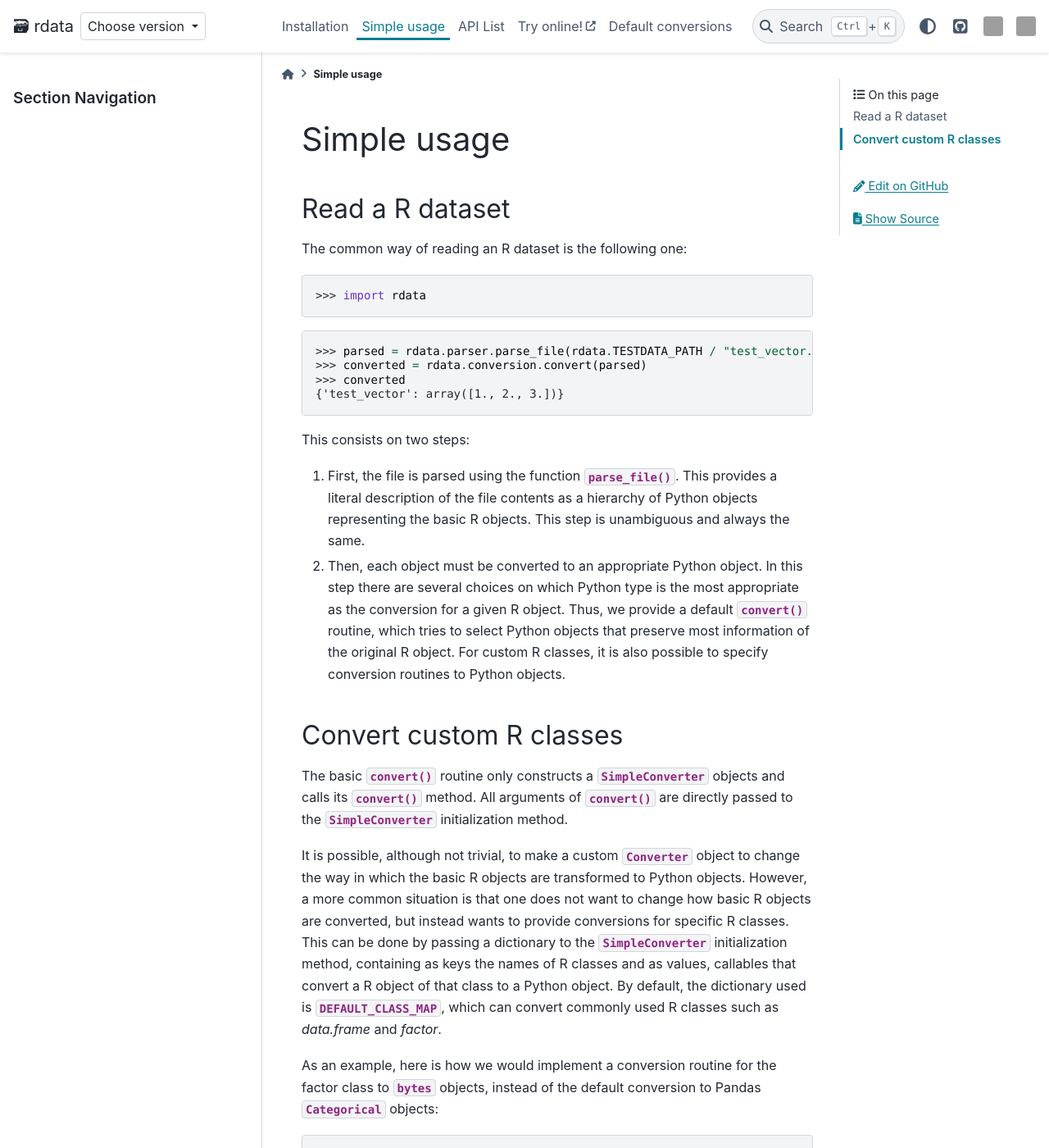
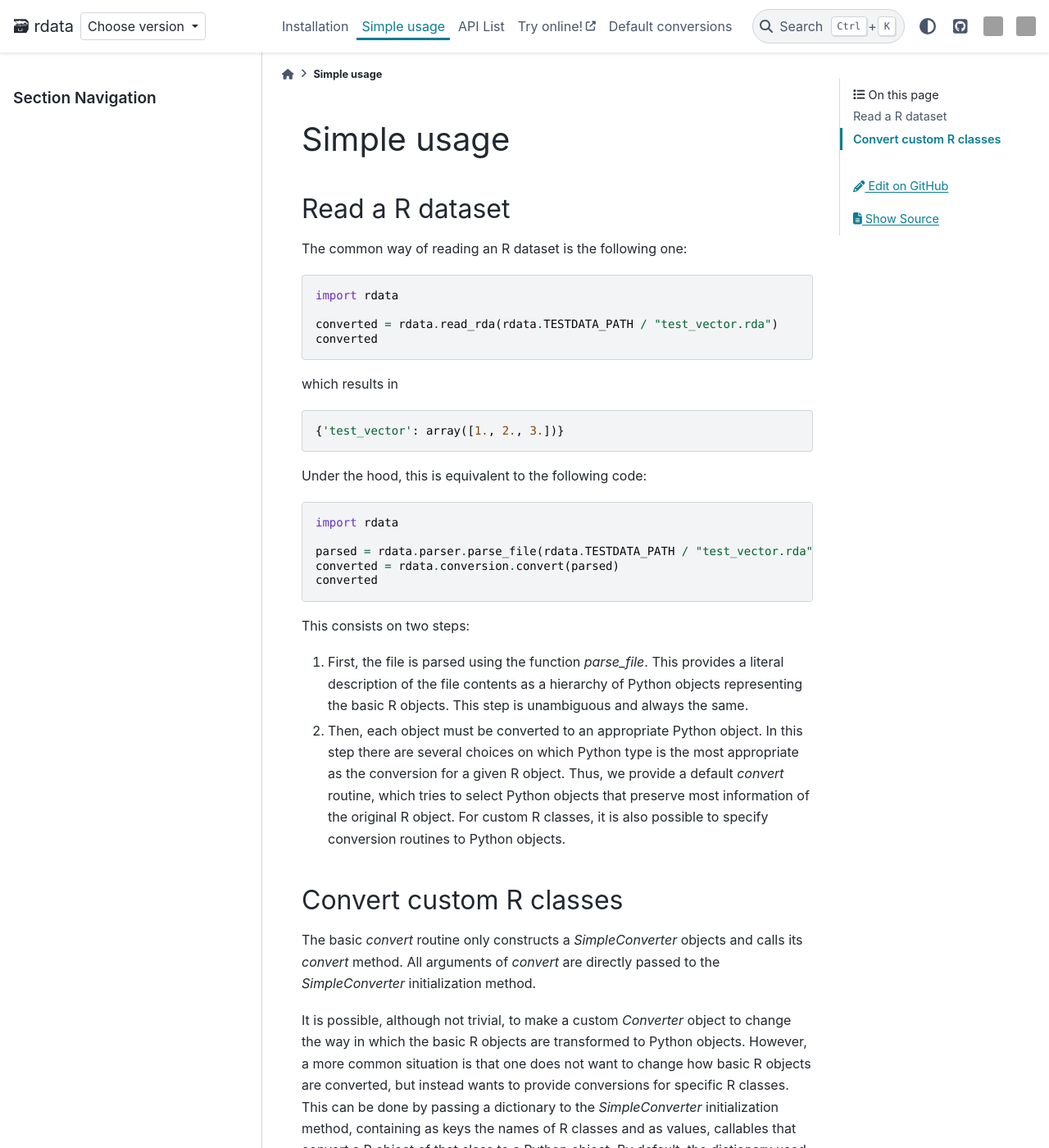
Before and after one commit to vnmabus/rdata, a Sphinx documentation site: the page built from docs/simpleusage.rst, in a window 1280 px wide and 1400 px high. Shown: the whole window at 82% size. Built offline with Sphinx 7.4.7 and the PyData theme 0.15.4, drawn with Linux system fonts in a browser that asks for light colours; pages that are not in the unit, such as notebooks, are missing from menus; comment, search, counter and statistics services are not loaded; some of the changed text lies outside the part shown; grey boxes are pictures that could not be loaded.

```diff
--- a/docs/simpleusage.rst
+++ b/docs/simpleusage.rst
@@ -6,23 +6,39 @@ Read a R dataset
 
 The common way of reading an R dataset is the following one:
 
->>> import rdata
+.. code:: python
 
->>> parsed = rdata.parser.parse_file(rdata.TESTDATA_PATH / "test_vector.rda")
->>> converted = rdata.conversion.convert(parsed)
->>> converted
-{'test_vector': array([1., 2., 3.])}
+    import rdata
+
+    converted = rdata.read_rda(rdata.TESTDATA_PATH / "test_vector.rda")
+    converted
+
+which results in
+
+.. code:: python
+
+    {'test_vector': array([1., 2., 3.])}
+
+Under the hood, this is equivalent to the following code:
+
+.. code:: python
+
+    import rdata
+
+    parsed = rdata.parser.parse_file(rdata.TESTDATA_PATH / "test_vector.rda")
+    converted = rdata.conversion.convert(parsed)
+    converted
 
 This consists on two steps:
 
 #. First, the file is parsed using the function
-   :func:`~rdata.parser.parse_file`. This provides a literal description of the
+   `parse_file`. This provides a literal description of the
    file contents as a hierarchy of Python objects representing the basic R
    objects. This step is unambiguous and always the same.
 #. Then, each object must be converted to an appropriate Python object. In this
    step there are several choices on which Python type is the most appropriate
    as the conversion for a given R object. Thus, we provide a default
-   :func:`~rdata.conversion.convert` routine, which tries to select Python
+   `convert` routine, which tries to select Python
    objects that preserve most information of the original R object. For custom
    R classes, it is also possible to specify conversion routines to Python
    objects.
@@ -30,49 +46,54 @@ This consists on two steps:
 Convert custom R classes
 ------------------------
 
-The basic :func:`~rdata.conversion.convert` routine only constructs a
-:class:`~rdata.conversion.SimpleConverter` objects and calls its
-:meth:`~rdata.conversion.SimpleConverter.convert` method. All arguments of
-:func:`~rdata.conversion.convert` are directly passed to the
-:class:`~rdata.conversion.SimpleConverter` initialization method.
+The basic `convert` routine only constructs a
+`SimpleConverter` objects and calls its
+`convert` method. All arguments of
+`convert` are directly passed to the
+`SimpleConverter` initialization method.
 
 It is possible, although not trivial, to make a custom
-:class:`~rdata.conversion.Converter` object to change the way in which the
+`Converter` object to change the way in which the
 basic R objects are transformed to Python objects. However, a more common
 situation is that one does not want to change how basic R objects are
 converted, but instead wants to provide conversions for specific R classes.
 This can be done by passing a dictionary to the
-:class:`~rdata.conversion.SimpleConverter` initialization method, containing
+`SimpleConverter` initialization method, containing
 as keys the names of R classes and as values, callables that convert a
 R object of that class to a Python object. By default, the dictionary used
-is :data:`~rdata.conversion._conversion.DEFAULT_CLASS_MAP`, which can convert
+is `DEFAULT_CLASS_MAP`, which can convert
 commonly used R classes such as `data.frame` and `factor`.
 
 As an example, here is how we would implement a conversion routine for the
-factor class to :class:`bytes` objects, instead of the default conversion to
-Pandas :class:`~pandas.Categorical` objects:
+factor class to `bytes` objects, instead of the default conversion to
+Pandas `Categorical` objects:
 
->>> import rdata
+.. code:: python
 
->>> def factor_constructor(obj, attrs):
-...     values = [
-...         bytes(attrs['levels'][i - 1], 'utf8')
-...         if i >= 0 else None for i in obj
-...     ]
-...
-...     return values
+    import rdata
 
->>> new_dict = {
-...     **rdata.conversion.DEFAULT_CLASS_MAP,
-...     "factor": factor_constructor
-... }
+    def factor_constructor(obj, attrs):
+        values = [bytes(attrs['levels'][i - 1], 'utf8')
+                  if i >= 0 else None for i in obj]
 
->>> parsed = rdata.parser.parse_file(
-...     rdata.TESTDATA_PATH / "test_dataframe.rda"
-... )
->>> converted = rdata.conversion.convert(parsed, new_dict)
->>> converted
-{'test_dataframe':   class  value
-    1     b'a'      1
-    2     b'b'      2
-    3     b'b'      3}
+        return values
+
+    new_dict = {
+        **rdata.conversion.DEFAULT_CLASS_MAP,
+        "factor": factor_constructor
+    }
+
+    converted = rdata.read_rda(
+        rdata.TESTDATA_PATH / "test_dataframe.rda",
+        constructor_dict=new_dict,
+    )
+    converted
+
+which has the following result:
+
+.. code:: python
+
+    {'test_dataframe':   class  value
+        1     b'a'      1
+        2     b'b'      2
+        3     b'b'      3}
```
Also changed, not shown: README.rst (+18 -8 lines).
